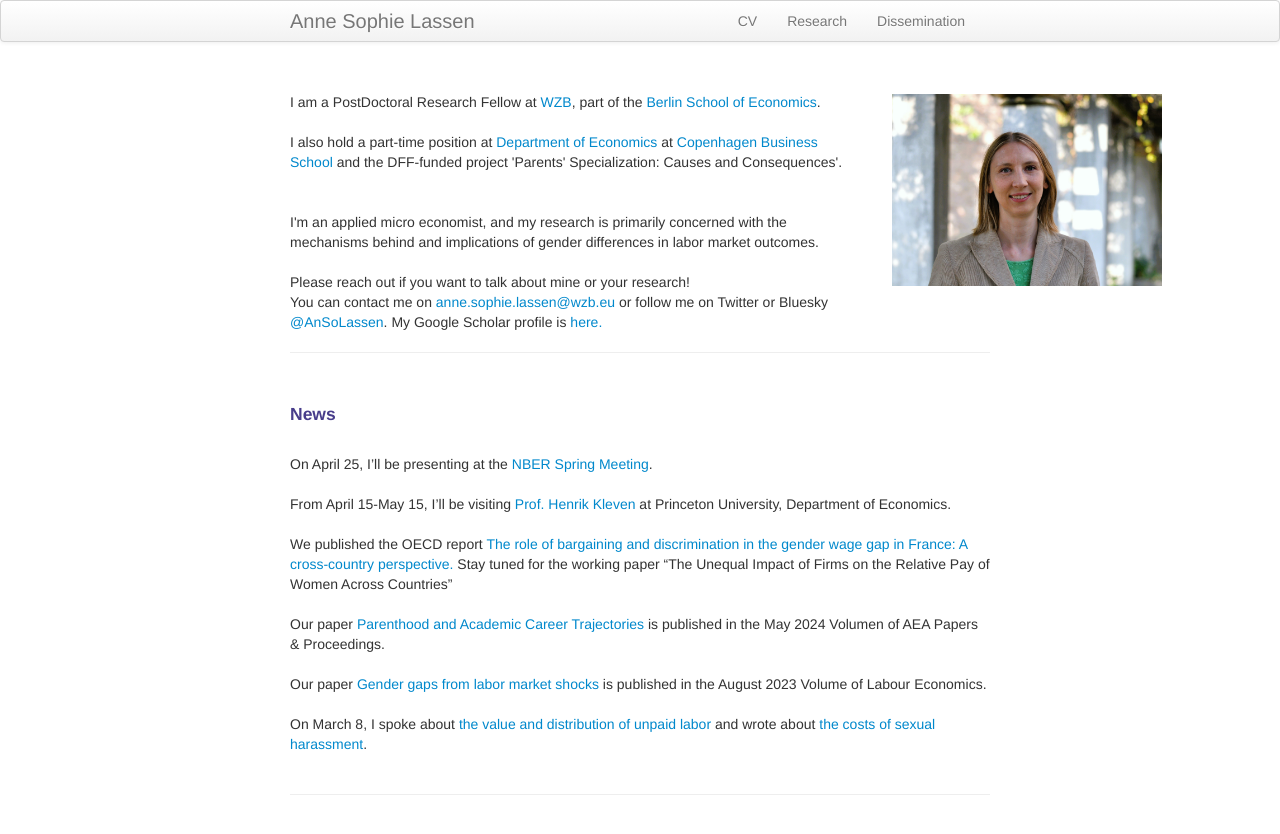
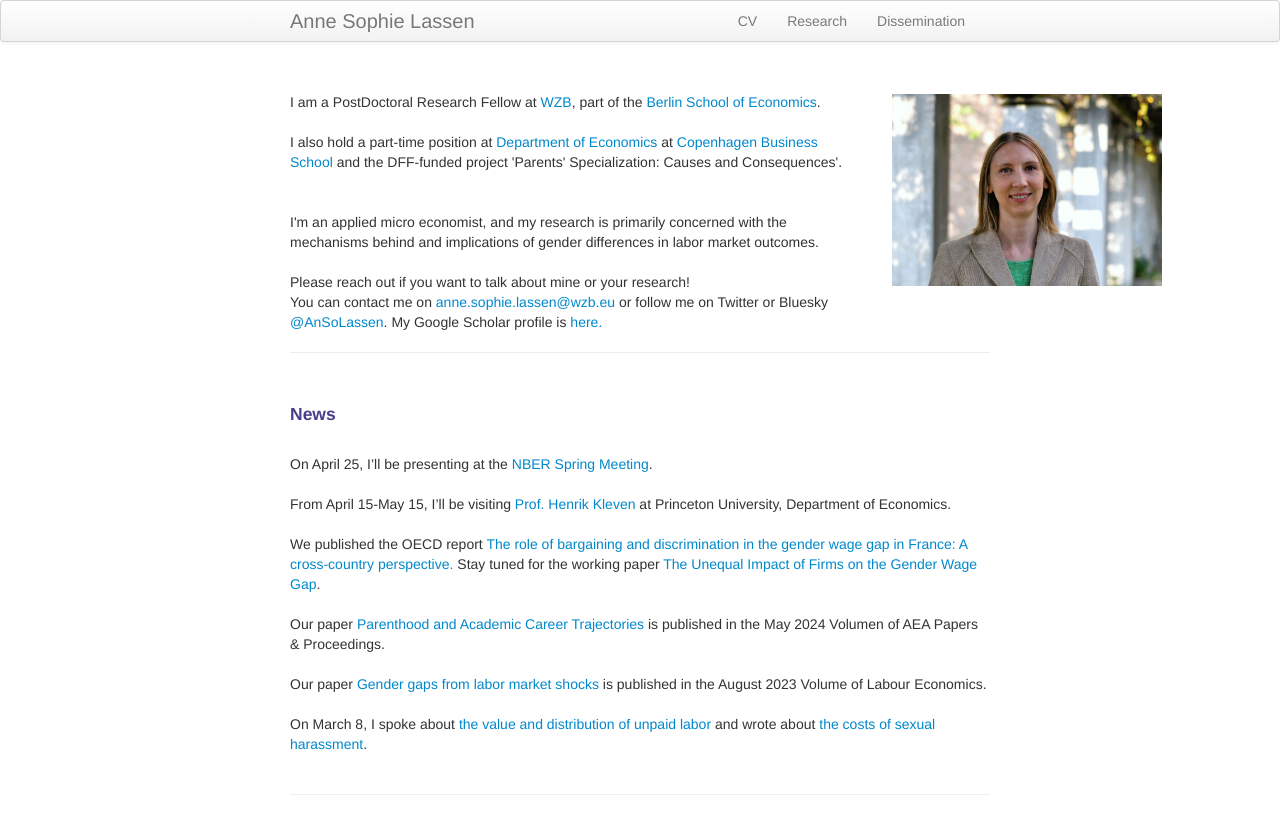
Before and after one commit to annesophielassen/annesophielassen.github.io, a Jekyll site: the page built from index.md, in a window 1280 px wide. Shown: the top 834 px of the page. Built offline with Jekyll 4.4.1, drawn with Linux system fonts in a browser that asks for light colours.

Commit message:
Update index.md

```diff
--- a/index.md
+++ b/index.md
@@ -43,7 +43,7 @@ On April 25, I'll be presenting at the <a href="https://www.nber.org/conferences
 From April 15-May 15, I'll be visiting <a href="https://www.henrikkleven.com/">Prof. Henrik Kleven</a> at Princeton University, Department of Economics.
 <br>
 <br>
-We published the OECD report <a href="https://www.oecd.org/en/publications/the-role-of-bargaining-and-discrimination-in-the-gender-wage-gap-in-france_1fd68687-en.html">The role of bargaining and discrimination in the gender wage gap in France: A cross-country perspective.</a> Stay tuned for the working paper "The Unequal Impact of Firms on the Relative Pay of Women Across Countries"
+We published the OECD report <a href="https://www.oecd.org/en/publications/the-role-of-bargaining-and-discrimination-in-the-gender-wage-gap-in-france_1fd68687-en.html">The role of bargaining and discrimination in the gender wage gap in France: A cross-country perspective.</a> Stay tuned for the working paper <a href="https://www.antoinebertheau.com/uploads/1/0/4/1/104122340/gwg_across_countries_abstract_online.pdf">The Unequal Impact of Firms on the Gender Wage Gap</a>.
 <br>
 <br>
 Our paper <a href="https://www.aeaweb.org/articles?id=10.1257/pandp.20241118">Parenthood and Academic Career Trajectories</a> is published in the May 2024 Volumen of AEA Papers & Proceedings.
```
